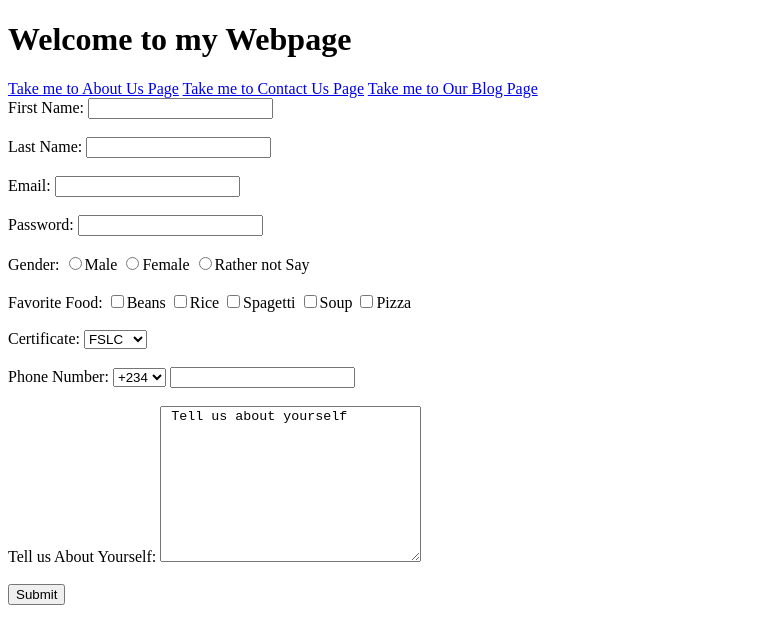
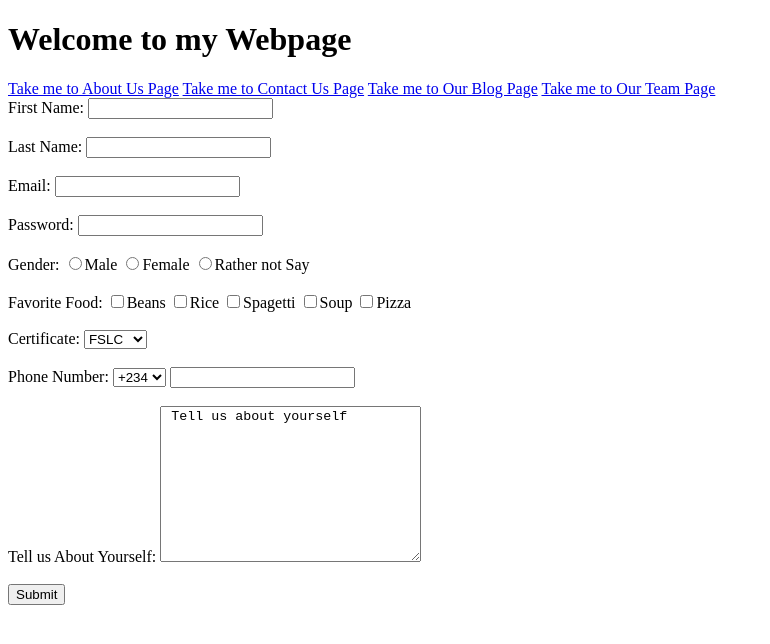
Before and after one commit to emmaogit/my-first-webpage, a plain HTML site: page index.html in a window 1280 px wide. Shown: the whole page, without its empty margins (0-770 px from the left). Drawn offline with Linux system fonts and the light colour scheme.

Commit message:
I just modified the team link

```diff
--- a/index.html
+++ b/index.html
@@ -13,6 +13,7 @@
   <a href="others/about.html">Take me to About Us Page</a>
   <a href="others/contact.html">Take me to Contact Us Page</a>
   <a href="others/blog.html">Take me to Our Blog Page</a>
+  <a href="others/team.html">Take me to Our Team Page</a>
 
   <!-- Creating a Form  -->
 
```
